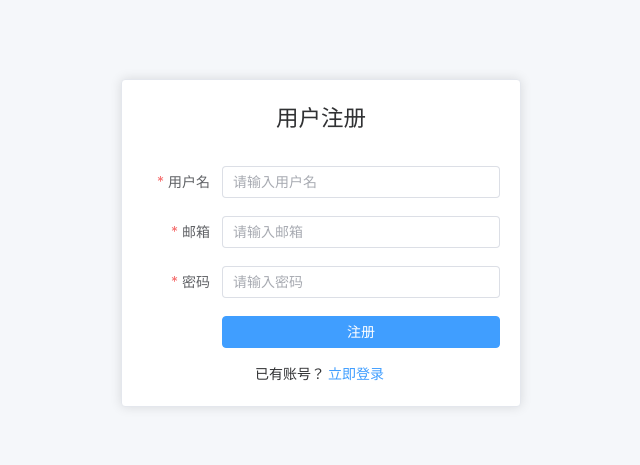
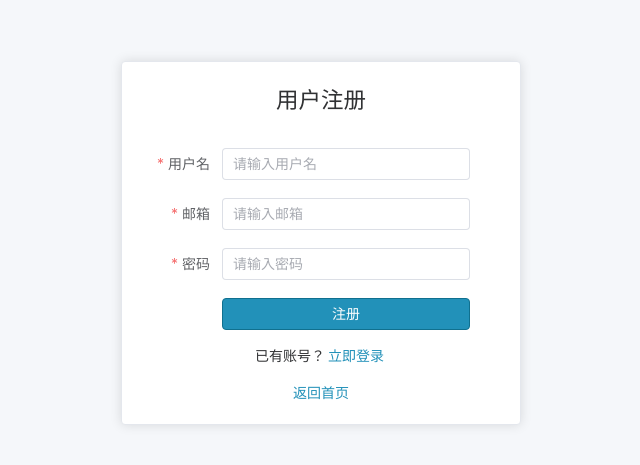
Before and after one commit to xing-junyang/LinkedPapers, a Vue app: page /register in a window 1280 px wide. Shown: the part 157-622 px from the top of the page, without its empty margins (319-959 px from the left). Built offline with nearby package versions, Linux system fonts and the light colour scheme; the HTML template or start-up script is replaced by a standard one.

Commit message:
feat: beautified login and register interface.

```diff
--- a/src/views/Login.vue
+++ b/src/views/Login.vue
@@ -20,13 +20,16 @@
 					/>
 				</el-form-item>
 				<el-form-item>
-					<el-button type="primary" @click="handleLogin" :loading="loading">
+					<el-button type="primary" @click="handleLogin" :loading="loading" class="custom-button">
 						登录
 					</el-button>
 				</el-form-item>
 			</el-form>
 			<div class="register-link">
 				还没有账号？<router-link to="/register">立即注册</router-link>
+			</div>
+			<div class="register-link">
+				<router-link to="/">返回首页</router-link>
 			</div>
 		</el-card>
 	</div>
@@ -105,6 +108,10 @@ const handleLogin = async () => {
 	color: #303133;
 }
 
+.el-form{
+	padding-right: 30px;
+}
+
 .el-form-item:last-child {
 	margin-bottom: 0;
 }
@@ -120,7 +127,17 @@ const handleLogin = async () => {
 }
 
 .register-link a {
-	color: #409EFF;
+	color: #2291B9;
 	text-decoration: none;
 }
+
+.custom-button{
+	background-color: #2291B9;
+	border-color: #10708f;
+}
+
+.custom-button:hover {
+	background-color: #59bad3;
+	border-color: #59bad3;
+}
 </style>
--- a/src/views/Register.vue
+++ b/src/views/Register.vue
@@ -29,13 +29,16 @@
 					/>
 				</el-form-item>
 				<el-form-item>
-					<el-button type="primary" @click="handleRegister" :loading="loading">
+					<el-button type="primary" @click="handleRegister" :loading="loading" class="custom-button">
 						注册
 					</el-button>
 				</el-form-item>
 			</el-form>
 			<div class="login-link">
 				已有账号？<router-link to="/login">立即登录</router-link>
+			</div>
+			<div class="login-link">
+				<router-link to="/">返回首页</router-link>
 			</div>
 		</el-card>
 	</div>
@@ -117,6 +120,10 @@ const handleRegister = async () => {
 	color: #303133;
 }
 
+.el-form{
+	padding-right: 30px;
+}
+
 .el-form-item:last-child {
 	margin-bottom: 0;
 }
@@ -132,7 +139,17 @@ const handleRegister = async () => {
 }
 
 .login-link a {
-	color: #409EFF;
+	color: #2291B9;
 	text-decoration: none;
 }
+
+.custom-button{
+	background-color: #2291B9;
+	border-color: #10708f;
+}
+
+.custom-button:hover {
+	background-color: #59bad3;
+	border-color: #59bad3;
+}
 </style>
```
